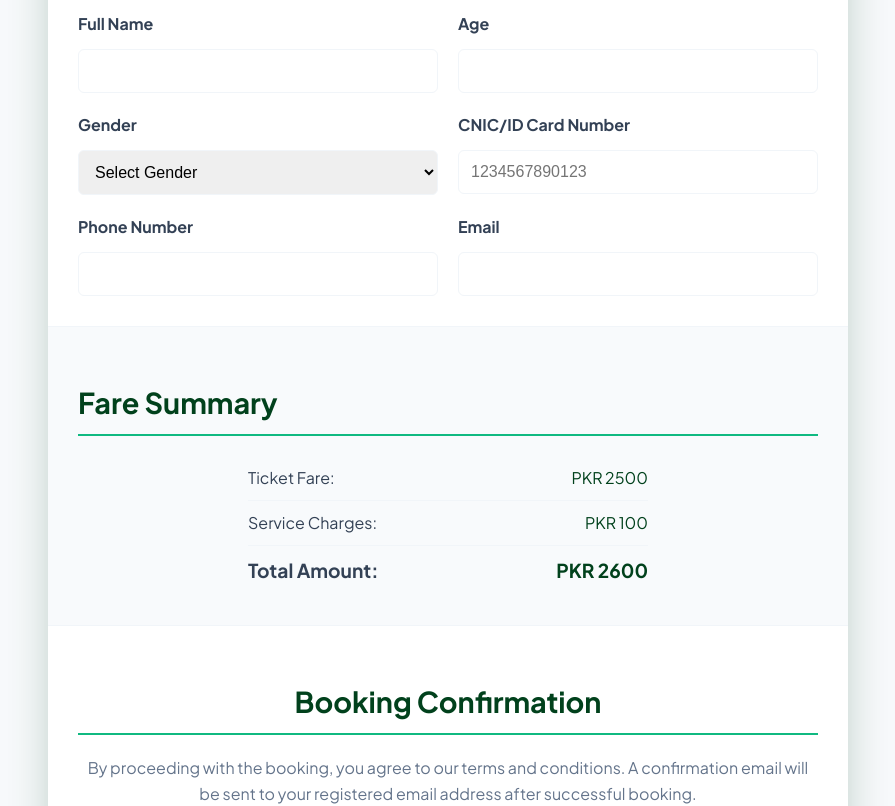
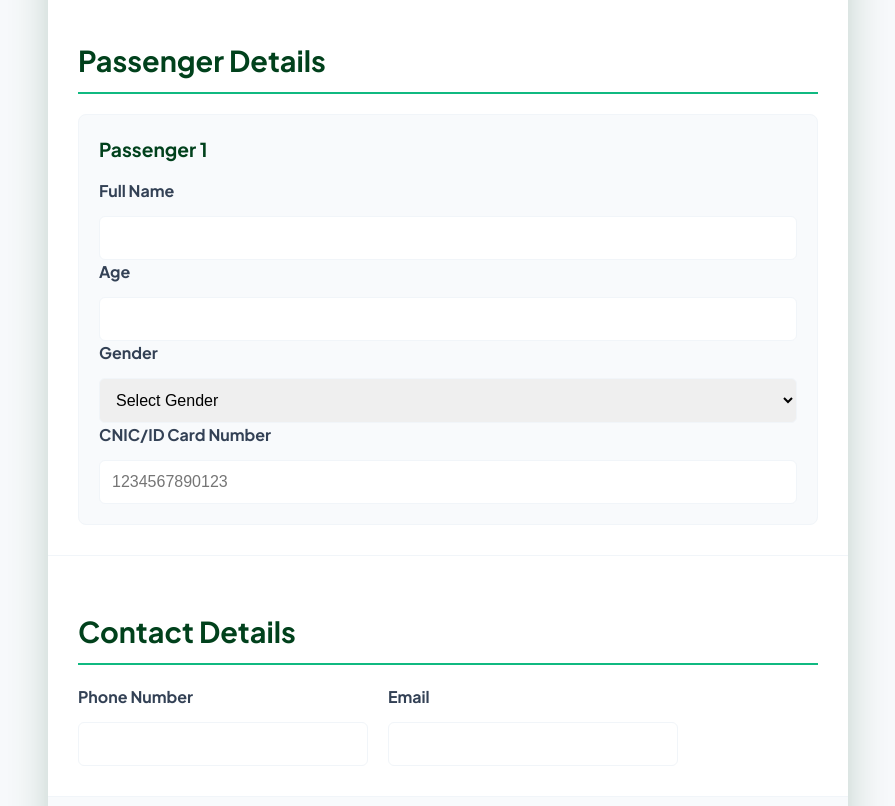
Before and after one commit to Aroona892/railway-management-system, a React (Vite) app: page /book-now in a window 1280 px wide. Shown: the part 1320-2126 px from the top of the page, without its empty margins (192-1087 px from the left). Built offline with nearby package versions, Linux system fonts and the light colour scheme.

Commit message:
Add dynamic passenger details based on selected number of passengers

```diff
--- a/src/pages/BookNow.css
+++ b/src/pages/BookNow.css
@@ -97,10 +97,36 @@
 }
 
 .travel-form,
-.passenger-form {
+.passengers-container {
+  display: flex;
+  flex-direction: column;
+  gap: 20px;
+}
+
+.passenger-card {
+  background: var(--bg-page);
+  border: 1px solid var(--border-soft);
+  border-radius: 8px;
+  padding: 20px;
+}
+
+.passenger-title {
+  margin: 0 0 15px;
+  color: var(--pak-green);
+  font-size: 1.2rem;
+  font-weight: bold;
+}
+
+.contact-details-section {
+  padding: 30px;
+  border-bottom: 1px solid var(--border-soft);
+}
+
+.contact-form {
   display: grid;
   grid-template-columns: 1fr 1fr;
   gap: 20px;
+  max-width: 600px;
 }
 
 .form-group {
@@ -226,7 +252,8 @@
 
   .train-details,
   .travel-form,
-  .passenger-form {
+  .passenger-form,
+  .contact-form {
     grid-template-columns: 1fr;
   }
 
--- a/src/pages/BookNow.jsx
+++ b/src/pages/BookNow.jsx
@@ -53,13 +53,10 @@ export function BookNow() {
   const [formData, setFormData] = useState({
     journeyDate: '',
     seatClass: '',
-    passengers: 1,
-    fullName: '',
-    age: '',
-    gender: '',
-    cnic: '',
-    phone: '',
-    email: ''
+    numPassengers: 1,
+    passengers: [{ name: '', age: '', gender: '', cnic: '' }],
+    contactPhone: '',
+    contactEmail: ''
   })
 
   const [errors, setErrors] = useState({})
@@ -68,10 +65,28 @@ export function BookNow() {
 
   const handleInputChange = (e) => {
     const { name, value } = e.target
+
+    if (name === 'numPassengers') {
+      const num = parseInt(value) || 1
+      setFormData(prev => ({
+        ...prev,
+        numPassengers: num,
+        passengers: Array.from({ length: num }, (_, i) => prev.passengers[i] || { name: '', age: '', gender: '', cnic: '' })
+      }))
+    } else if (name.startsWith('passenger-')) {
+      const [, indexStr, field] = name.split('-')
+      const index = parseInt(indexStr)
+      setFormData(prev => ({
+        ...prev,
+        passengers: prev.passengers.map((p, i) => i === index ? { ...p, [field]: value } : p)
+      }))
+    } else {
       setFormData(prev => ({
         ...prev,
         [name]: value
       }))
+    }
+
     // Clear error when user starts typing
     if (errors[name]) {
       setErrors(prev => ({
@@ -91,34 +106,42 @@ export function BookNow() {
     if (!formData.seatClass) {
       newErrors.seatClass = 'Please select a seat class'
     }
-    if (formData.passengers < 1) {
-      newErrors.passengers = 'Number of passengers must be at least 1'
+    if (formData.numPassengers < 1) {
+      newErrors.numPassengers = 'Number of passengers must be at least 1'
     }
 
     // Passenger Details
-    if (!formData.fullName.trim()) {
-      newErrors.fullName = 'Full name is required'
-    } else if (!/^[a-zA-Z\s]+$/.test(formData.fullName.trim())) {
-      newErrors.fullName = 'Full name should contain only letters and spaces'
+    formData.passengers.forEach((passenger, index) => {
+      if (!passenger.name.trim()) {
+        newErrors[`passenger-${index}-name`] = 'Full name is required'
+      } else if (!/^[a-zA-Z\s]+$/.test(passenger.name.trim())) {
+        newErrors[`passenger-${index}-name`] = 'Full name should contain only letters and spaces'
       }
-    if (!formData.age || isNaN(formData.age) || formData.age < 1 || formData.age > 120) {
-      newErrors.age = 'Please enter a valid age (1-120)'
+
+      if (!passenger.age || isNaN(passenger.age) || passenger.age < 1 || passenger.age > 120) {
+        newErrors[`passenger-${index}-age`] = 'Please enter a valid age (1-120)'
       }
-    if (!formData.gender) {
-      newErrors.gender = 'Please select a gender'
+
+      if (!passenger.gender) {
+        newErrors[`passenger-${index}-gender`] = 'Please select a gender'
       }
-    if (!formData.cnic.trim()) {
-      newErrors.cnic = 'CNIC/ID number is required'
+
+      if (!passenger.cnic.trim()) {
+        newErrors[`passenger-${index}-cnic`] = 'CNIC/ID number is required'
       }
-    if (!formData.phone.trim()) {
-      newErrors.phone = 'Phone number is required'
-    } else if (!/^[0-9+\-\s]+$/.test(formData.phone.trim())) {
-      newErrors.phone = 'Phone number should contain only numbers, spaces, + or -'
+    })
+
+    // Contact Details
+    if (!formData.contactPhone.trim()) {
+      newErrors.contactPhone = 'Phone number is required'
+    } else if (!/^[0-9+\-\s]+$/.test(formData.contactPhone.trim())) {
+      newErrors.contactPhone = 'Phone number should contain only numbers, spaces, + or -'
     }
-    if (!formData.email.trim()) {
-      newErrors.email = 'Email is required'
-    } else if (!/\S+@\S+\.\S+/.test(formData.email)) {
-      newErrors.email = 'Please enter a valid email address'
+
+    if (!formData.contactEmail.trim()) {
+      newErrors.contactEmail = 'Email is required'
+    } else if (!/\S+@\S+\.\S+/.test(formData.contactEmail)) {
+      newErrors.contactEmail = 'Please enter a valid email address'
     }
 
     setErrors(newErrors)
@@ -246,58 +269,62 @@ export function BookNow() {
                 <input
                   type="number"
                   id="passengers"
-                  name="passengers"
+                  name="numPassengers"
                   min="1"
                   max="10"
-                  value={formData.passengers}
+                  value={formData.numPassengers}
                   onChange={handleInputChange}
-                  className={errors.passengers ? 'error' : ''}
+                  className={errors.numPassengers ? 'error' : ''}
                   required
                 />
-                {errors.passengers && <span className="error-message">{errors.passengers}</span>}
+                {errors.numPassengers && <span className="error-message">{errors.numPassengers}</span>}
               </div>
             </div>
           </section>
 
         <section className="passenger-details-section">
           <h2 className="section-title">Passenger Details</h2>
+          <div className="passengers-container">
+            {formData.passengers.map((passenger, index) => (
+              <div key={index} className="passenger-card">
+                <h3 className="passenger-title">Passenger {index + 1}</h3>
                 <div className="passenger-form">
                   <div className="form-group">
-              <label htmlFor="full-name">Full Name</label>
+                    <label htmlFor={`passenger-${index}-name`}>Full Name</label>
                     <input
                       type="text"
-                id="full-name"
-                name="fullName"
-                value={formData.fullName}
+                      id={`passenger-${index}-name`}
+                      name={`passenger-${index}-name`}
+                      value={passenger.name}
                       onChange={handleInputChange}
-                className={errors.fullName ? 'error' : ''}
+                      className={errors[`passenger-${index}-name`] ? 'error' : ''}
                       required
                     />
-              {errors.fullName && <span className="error-message">{errors.fullName}</span>}
+                    {errors[`passenger-${index}-name`] && <span className="error-message">{errors[`passenger-${index}-name`]}</span>}
                   </div>
                   <div className="form-group">
-              <label htmlFor="age">Age</label>
+                    <label htmlFor={`passenger-${index}-age`}>Age</label>
                     <input
                       type="number"
-                id="age"
-                name="age"
+                      id={`passenger-${index}-age`}
+                      name={`passenger-${index}-age`}
                       min="1"
                       max="120"
-                value={formData.age}
+                      value={passenger.age}
                       onChange={handleInputChange}
-                className={errors.age ? 'error' : ''}
+                      className={errors[`passenger-${index}-age`] ? 'error' : ''}
                       required
                     />
-              {errors.age && <span className="error-message">{errors.age}</span>}
+                    {errors[`passenger-${index}-age`] && <span className="error-message">{errors[`passenger-${index}-age`]}</span>}
                   </div>
                   <div className="form-group">
-              <label htmlFor="gender">Gender</label>
+                    <label htmlFor={`passenger-${index}-gender`}>Gender</label>
                     <select
-                id="gender"
-                name="gender"
-                value={formData.gender}
+                      id={`passenger-${index}-gender`}
+                      name={`passenger-${index}-gender`}
+                      value={passenger.gender}
                       onChange={handleInputChange}
-                className={errors.gender ? 'error' : ''}
+                      className={errors[`passenger-${index}-gender`] ? 'error' : ''}
                       required
                     >
                       <option value="">Select Gender</option>
@@ -305,48 +332,57 @@ export function BookNow() {
                       <option value="female">Female</option>
                       <option value="other">Other</option>
                     </select>
-              {errors.gender && <span className="error-message">{errors.gender}</span>}
+                    {errors[`passenger-${index}-gender`] && <span className="error-message">{errors[`passenger-${index}-gender`]}</span>}
                   </div>
                   <div className="form-group">
-              <label htmlFor="cnic">CNIC/ID Card Number</label>
+                    <label htmlFor={`passenger-${index}-cnic`}>CNIC/ID Card Number</label>
                     <input
                       type="text"
-                id="cnic"
-                name="cnic"
+                      id={`passenger-${index}-cnic`}
+                      name={`passenger-${index}-cnic`}
                       pattern="[0-9]{13}"
                       placeholder="1234567890123"
-                value={formData.cnic}
+                      value={passenger.cnic}
                       onChange={handleInputChange}
-                className={errors.cnic ? 'error' : ''}
+                      className={errors[`passenger-${index}-cnic`] ? 'error' : ''}
                       required
                     />
-              {errors.cnic && <span className="error-message">{errors.cnic}</span>}
+                    {errors[`passenger-${index}-cnic`] && <span className="error-message">{errors[`passenger-${index}-cnic`]}</span>}
+                  </div>
+                </div>
+              </div>
+            ))}
+          </div>
+        </section>
+
+        <section className="contact-details-section">
+          <h2 className="section-title">Contact Details</h2>
+          <div className="contact-form">
+            <div className="form-group">
+              <label htmlFor="contact-phone">Phone Number</label>
+              <input
+                type="tel"
+                id="contact-phone"
+                name="contactPhone"
+                value={formData.contactPhone}
+                onChange={handleInputChange}
+                className={errors.contactPhone ? 'error' : ''}
+                required
+              />
+              {errors.contactPhone && <span className="error-message">{errors.contactPhone}</span>}
             </div>
             <div className="form-group">
-              <label htmlFor="phone">Phone Number</label>
+              <label htmlFor="contact-email">Email</label>
               <input
-                type="tel"
-                id="phone"
-                name="phone"
-                value={formData.phone}
+                type="email"
+                id="contact-email"
+                name="contactEmail"
+                value={formData.contactEmail}
                 onChange={handleInputChange}
-                className={errors.phone ? 'error' : ''}
+                className={errors.contactEmail ? 'error' : ''}
                 required
               />
-              {errors.phone && <span className="error-message">{errors.phone}</span>}
-            </div>
-            <div className="form-group">
-              <label htmlFor="email">Email</label>
-              <input
-                type="email"
-                id="email"
-                name="email"
-                value={formData.email}
-                onChange={handleInputChange}
-                className={errors.email ? 'error' : ''}
-                required
-              />
-              {errors.email && <span className="error-message">{errors.email}</span>}
+              {errors.contactEmail && <span className="error-message">{errors.contactEmail}</span>}
             </div>
           </div>
         </section>
@@ -355,8 +391,8 @@ export function BookNow() {
           <h2 className="section-title">Fare Summary</h2>
           <div className="fare-details">
             <div className="fare-row">
-              <span className="fare-label">Ticket Fare:</span>
-              <span className="fare-value">PKR {selectedTrain.fare}</span>
+              <span className="fare-label">Ticket Fare ({formData.numPassengers} × PKR {selectedTrain.fare}):</span>
+              <span className="fare-value">PKR {selectedTrain.fare * formData.numPassengers}</span>
             </div>
             <div className="fare-row">
               <span className="fare-label">Service Charges:</span>
@@ -364,7 +400,7 @@ export function BookNow() {
             </div>
             <div className="fare-row total">
               <span className="fare-label">Total Amount:</span>
-              <span className="fare-value">PKR {selectedTrain.fare + 100}</span>
+              <span className="fare-value">PKR {selectedTrain.fare * formData.numPassengers + 100}</span>
             </div>
           </div>
         </section>
```
Lines whose indentation alone changed are shown as unchanged.
